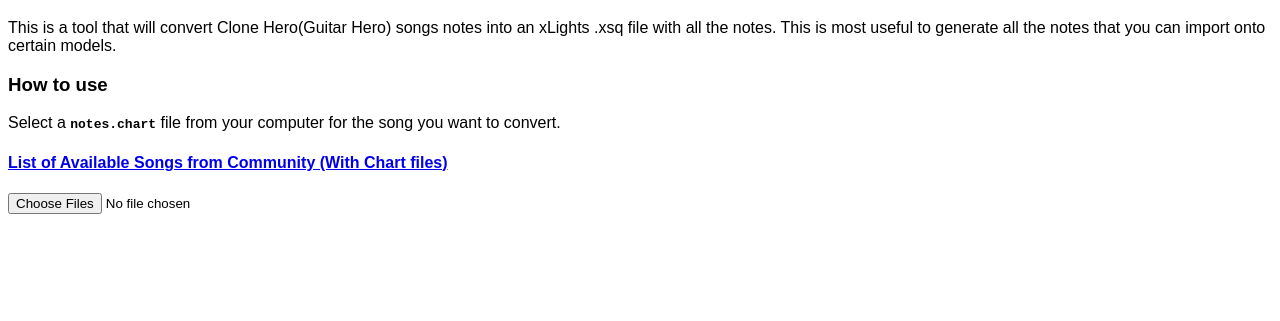
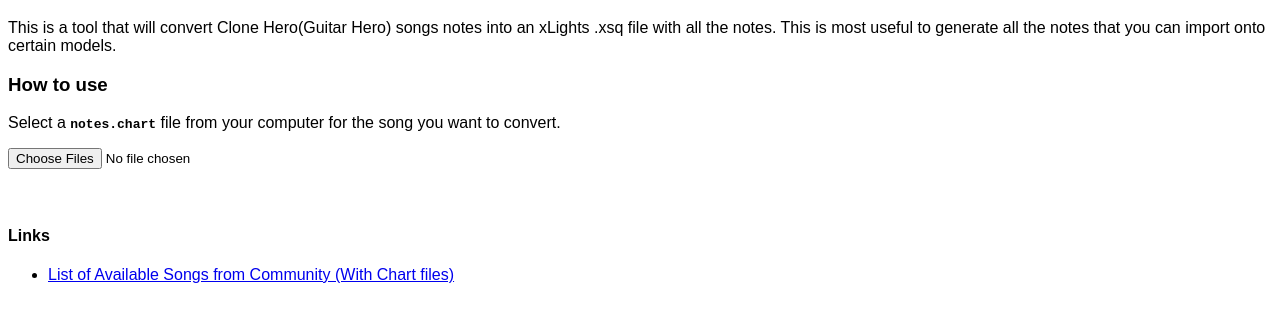
Before and after one commit to adamcoulombe/cloneherotoxlights, a plain HTML site: page index.html in a window 1280 px wide. Shown: the part 61-382 px from the top of the page. Drawn offline with nearby package versions, Linux system fonts and the light colour scheme; no server answers.

Commit message:
Update formatting on index page

```diff
--- a/index.html
+++ b/index.html
@@ -36,12 +36,14 @@
 
     <h3>How to use</h3>
     <p>Select a <b><code>notes.chart</code></b> file from your computer for the song you want to convert. </p>
-    <h4><a href="https://docs.google.com/spreadsheets/d/13B823ukxdVMocowo1s5XnT3tzciOfruhUVePENKc01o/edit#gid=0">List of Available Songs from Community (With Chart files)</a></h4>
 
     <div id="drop-area"><input type="file" id="file-selector" multiple></div>
     <div id="get-track"><select name="" id="available-tracks"></select> <a href="#" id="download-link">Download .xsq file</a>
-    <textarea name="" id="output" cols="200" rows="30"></textarea></div>
-
+    <textarea name="" id="output" cols="200" rows="30"></textarea></div><br><br>
+    <h4>Links</h4>
+<ul>
+    <li><a href="https://docs.google.com/spreadsheets/d/13B823ukxdVMocowo1s5XnT3tzciOfruhUVePENKc01o/edit#gid=0">List of Available Songs from Community (With Chart files)</a></li>
+</ul>
     <script
         src="https://code.jquery.com/jquery-3.6.0.min.js"
         integrity="sha256-/xUj+3OJU5yExlq6GSYGSHk7tPXikynS7ogEvDej/m4="
```
